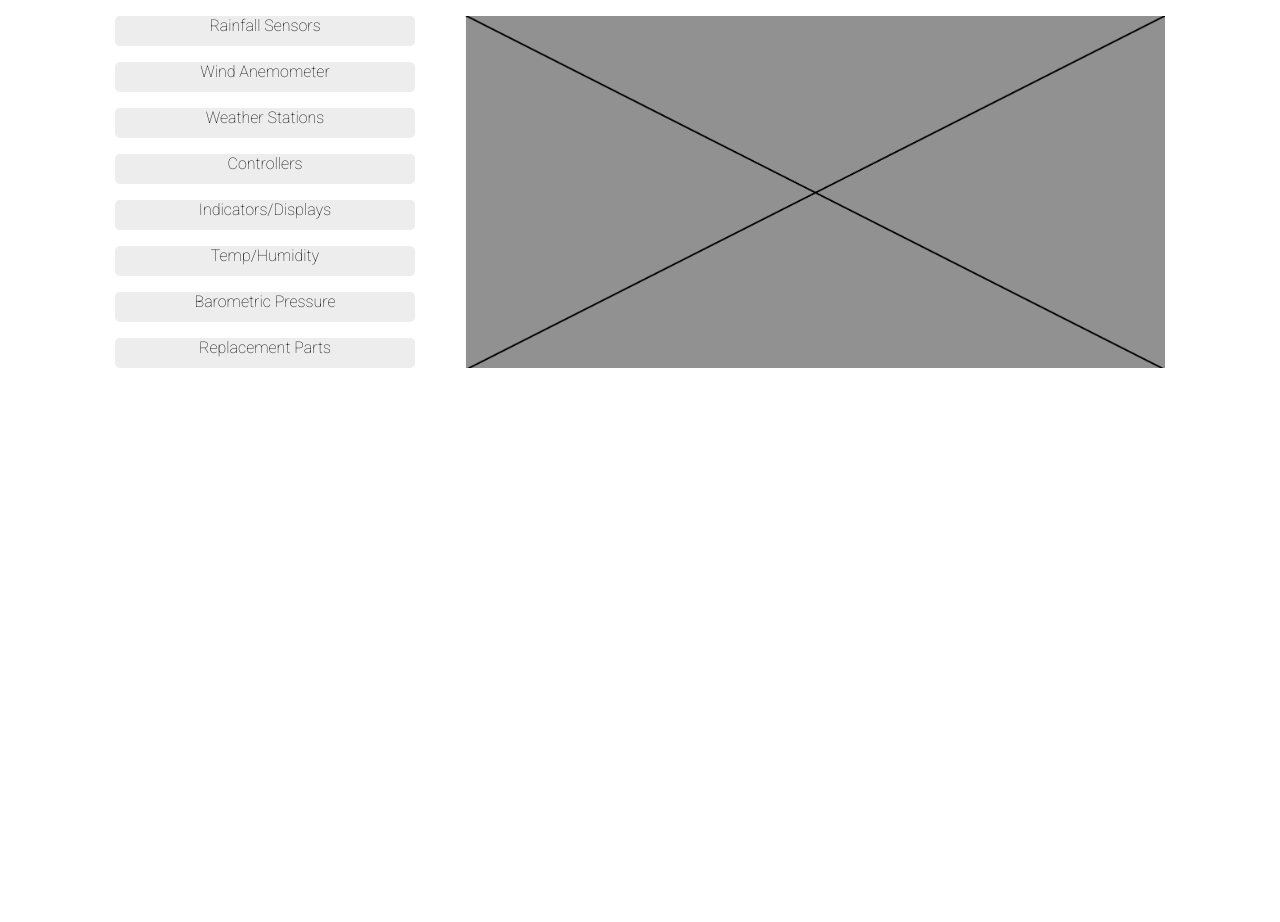
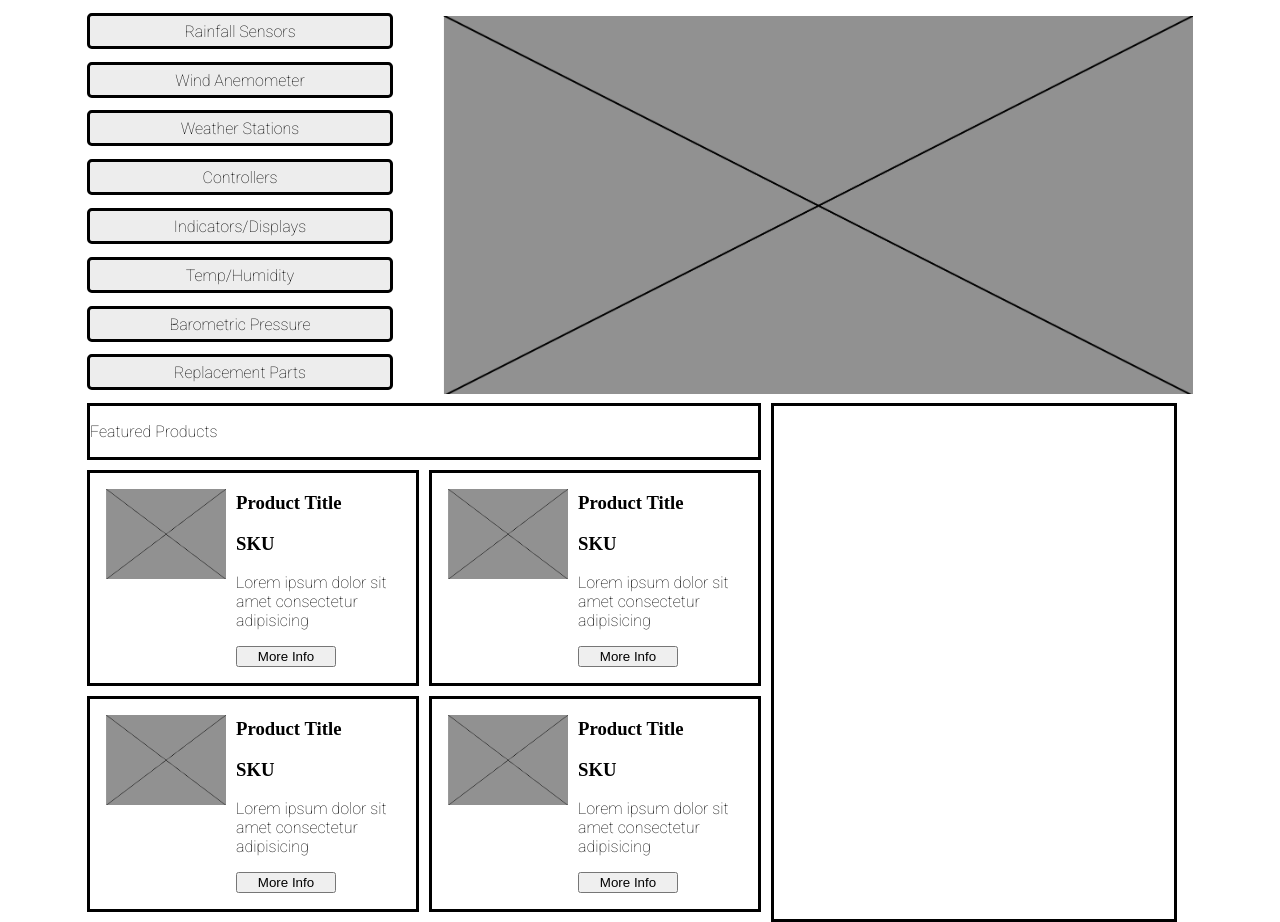
Before and after one commit to DavidPedrazaG/WireFrame-PG, a plain HTML site: page index.html in a window 1280 px wide. Before the commit the page ends 800 px from the top, so only its background shows below. Drawn offline with Linux system fonts and the light colour scheme.

Commit message:
Adción de la segunda sección

```diff
--- a/index.html
+++ b/index.html
@@ -11,12 +11,24 @@
         }
 
         .textDiv{
+            display: flex;
+            border-style: solid;
             background-color: #ededed;
             width: 300px;
             height: 30px;
             text-align: center;
             border-radius: .3rem;
             border-color: black;
+            margin-bottom: .8rem;
+            position: relative;
+            justify-content: center;
+            margin-top: .8rem;
+        }
+
+        .textBlock{
+            position: absolute;
+            top: 50%;
+            transform: translate(0, -50%);
         }
 
         p{
@@ -24,20 +36,69 @@
         }
     </style>
 </head>
-<body style="display: flex; justify-content: center;">
-    <section style="display: flex; gap: 50px; margin: 0 auto;">
+<body style="display: grid; justify-content: center; grid-template-rows: 3, auto; grid-template-columns: 3 auto;">
+    <section style="display: flex; gap: 50px; margin: 0 auto; grid-row: 1; grid-column: 1;">
         <div>
-            <div class="textDiv" ><p>Rainfall Sensors</p></div>
-            <div class="textDiv" ><p>Wind Anemometer</p></div>
-            <div class="textDiv" ><p>Weather Stations</p></div>
-            <div class="textDiv" ><p>Controllers</p></div>
-            <div class="textDiv" ><p>Indicators/Displays</p></div>
-            <div class="textDiv" ><p>Temp/Humidity</p></div>
-            <div class="textDiv" ><p>Barometric Pressure</p></div>
-            <div class="textDiv" ><p>Replacement Parts</p></div>
+            <div class="textDiv" ><div class="textBlock"><p>Rainfall Sensors</p></div></div>
+            <div class="textDiv" ><div class="textBlock"><p>Wind Anemometer</p></div></div>
+            <div class="textDiv" ><div class="textBlock"><p>Weather Stations</p></div></div>
+            <div class="textDiv" ><div class="textBlock"><p>Controllers</p></div></div>
+            <div class="textDiv" ><div class="textBlock"><p>Indicators/Displays</p></div></div>
+            <div class="textDiv" ><div class="textBlock"><p>Temp/Humidity</p></div></div>
+            <div class="textDiv" ><div class="textBlock"><p>Barometric Pressure</p></div></div>
+            <div class="textDiv" ><div class="textBlock"><p>Replacement Parts</p></div></div>
         </div>
         <div>
-            <img src="img.png" alt="" width="700px" style="margin-top: 1rem;">
+            <img src="img.png" alt="" width="750px" style="margin-top: 1rem;">
+        </div>
+    </section>
+    <section style="width: 1090px; display: grid; grid-template-columns: 2, 1fr; grid-gap: 10px; grid-template-rows: 100px, auto; grid-row: 2; grid-column: 1;">
+        <div style="grid-column: 1/3; grid-row: 1; border-style: solid;">
+            <p>Featured Products</p>
+        </div>
+
+        <div style="border-style: solid; grid-column: 3; grid-row: 1/5; width: 400px;">
+
+        </div>
+
+        <div style="border-style: solid; grid-column: 1; grid-row: 2; display:flex; gap: 10px;">
+            <img src="img.png" height="90px" width="120px" style="margin-top: 1rem; margin-bottom: 1rem; margin-left: 1rem;" alt="">
+            <div>
+                <h3>Product Title</h3>
+                <h3>SKU</h3>
+                <p>Lorem ipsum dolor sit <br> amet consectetur adipisicing</p>
+                <button type="button" style="width: 100px; padding-left: 1rem; padding-right: 1rem;">More Info</button>
+            </div>
+        </div>
+
+        <div style="border-style: solid; grid-column: 1; grid-row: 3; display:flex; gap: 10px;">
+            <img src="img.png" height="90px" width="120px" style="margin-top: 1rem; margin-bottom: 1rem; margin-left: 1rem;" alt="">
+            <div>
+                <h3>Product Title</h3>
+                <h3>SKU</h3>
+                <p>Lorem ipsum dolor sit <br> amet consectetur adipisicing</p>
+                <button type="button" style="width: 100px; padding-left: 1rem; padding-right: 1rem; margin-bottom: 1rem;">More Info</button>
+            </div>
+        </div>
+
+        <div style="border-style: solid; grid-column: 2; grid-row: 2; display:flex; gap: 10px;">
+            <img src="img.png" height="90px" width="120px" style="margin-top: 1rem; margin-bottom: 1rem; margin-left: 1rem;" alt="">
+            <div>
+                <h3>Product Title</h3>
+                <h3>SKU</h3>
+                <p>Lorem ipsum dolor sit <br> amet consectetur adipisicing</p>
+                <button type="button" style="width: 100px; padding-left: 1rem; padding-right: 1rem; margin-bottom: 1rem;">More Info</button>
+            </div>
+        </div>
+
+        <div style="border-style: solid; grid-column: 2; grid-row: 3; display:flex; gap: 10px;">
+            <img src="img.png" height="90px" width="120px" style="margin-top: 1rem; margin-bottom: 1rem; margin-left: 1rem;" alt="">
+            <div>
+                <h3>Product Title</h3>
+                <h3>SKU</h3>
+                <p>Lorem ipsum dolor sit <br> amet consectetur adipisicing</p>
+                <button type="button" style="width: 100px; padding-left: 1rem; padding-right: 1rem; margin-bottom: 1rem;">More Info</button>
+            </div>
         </div>
     </section>
 </body>
```
